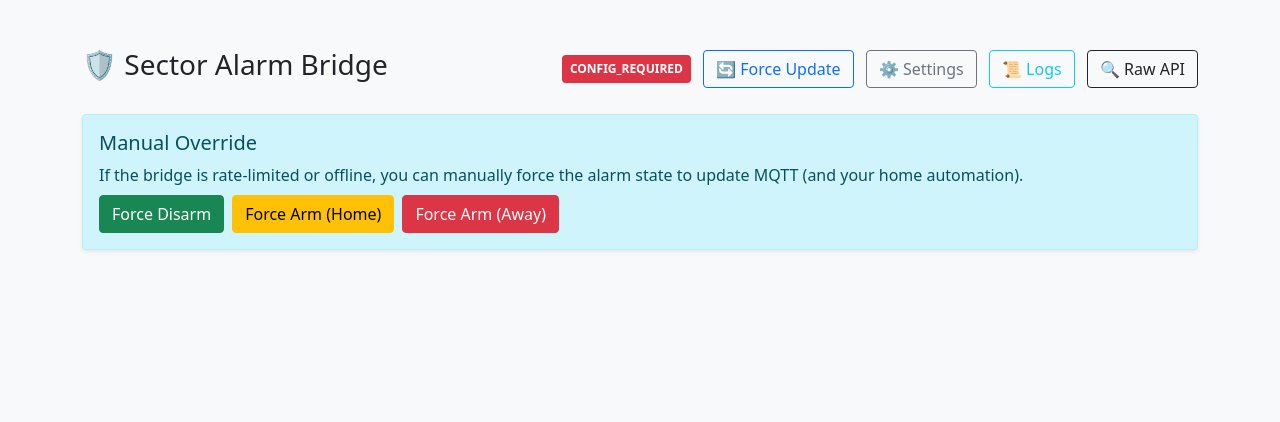
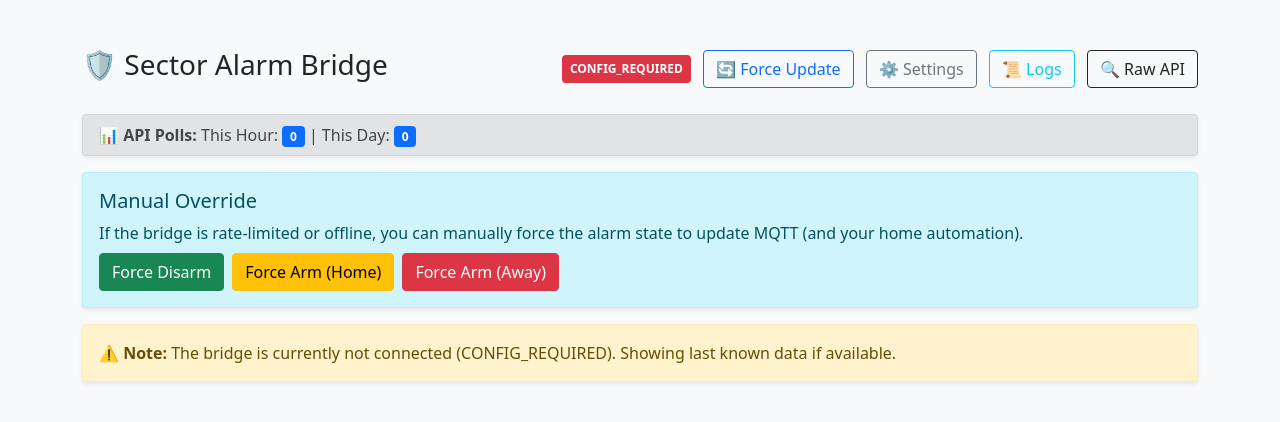
Before and after one commit to stone17/mysectoralarm-mqtt-bridge, a FastAPI app: page / in a window 1280 px wide. Shown: the top 422 px of the page. Run offline with FastAPI, Linux system fonts and the light colour scheme.

Commit message:
wait till next hour on rate limit

```diff
--- a/app/main.py
+++ b/app/main.py
@@ -25,7 +25,11 @@
         self.data = {
             "latest_data": {"status": "Unknown", "temps": [], "humidity": []},
             "backoff_multiplier": 1,
-            "last_poll_try": 0
+            "last_poll_try": 0,
+            "polls_hour": 0,
+            "polls_day": 0,
+            "current_hour": "",
+            "current_day": ""
         }
         self.load()
 
@@ -34,12 +38,9 @@
             try:
                 with open(self.filepath, 'r') as f:
                     file_data = json.load(f)
-                    if "latest_data" in file_data:
-                        self.data["latest_data"] = file_data["latest_data"]
-                    if "backoff_multiplier" in file_data:
-                        self.data["backoff_multiplier"] = file_data["backoff_multiplier"]
-                    if "last_poll_try" in file_data:
-                        self.data["last_poll_try"] = file_data["last_poll_try"]
+                    for key in self.data.keys():
+                        if key in file_data:
+                            self.data[key] = file_data[key]
             except Exception as e:
                 logger.error(f"State Load Error: {e}")
 
@@ -90,6 +91,7 @@
             "mqtt_prefix": "sector",
             "discovery_prefix": "homeassistant",
             "poll_interval": 60,
+            "rate_limit_strategy": "wait_next_hour",
             "email": "",
             "password": "",
             "panel_id": "",
@@ -361,23 +363,32 @@
 
         if first_run:
             first_run = False
-            current_multiplier = state_mgr.data.get("backoff_multiplier", 1)
-            if current_multiplier > 1:
-                last_try = state_mgr.data.get("last_poll_try", 0)
-                now = int(time.time() * 1000)
-                required_wait_ms = interval * current_multiplier * 1000
+            now = int(time.time() * 1000)
+            next_retry_ms = latest_data.get("next_retry")
+            if next_retry_ms and next_retry_ms > now:
+                system_state = "RATE_LIMITED"
+                remaining_s = (next_retry_ms - now) / 1000.0
+                logger.info(f"Resuming wait from previous run. Waiting {remaining_s:.1f}s.")
+                try:
+                    await asyncio.wait_for(poll_wakeup.wait(), timeout=remaining_s)
+                    poll_wakeup.clear()
+                except asyncio.TimeoutError:
+                    pass
 
-                if now - last_try < required_wait_ms:
-                    system_state = "RATE_LIMITED"
-                    remaining_s = (required_wait_ms - (now - last_try)) / 1000.0
-                    latest_data["next_retry"] = last_try + required_wait_ms
-                    logger.info(f"Resuming backoff from previous run. Waiting {remaining_s:.1f}s before next attempt (multiplier: {current_multiplier}).")
+        import datetime
+        now_dt = datetime.datetime.now()
+        current_hour_str = now_dt.strftime("%Y-%m-%d %H")
+        current_day_str = now_dt.strftime("%Y-%m-%d")
 
-                    try:
-                        await asyncio.wait_for(poll_wakeup.wait(), timeout=remaining_s)
-                        poll_wakeup.clear()
-                    except asyncio.TimeoutError:
-                        pass
+        if state_mgr.data.get("current_hour") != current_hour_str:
+            state_mgr.data["current_hour"] = current_hour_str
+            state_mgr.data["polls_hour"] = 0
+        if state_mgr.data.get("current_day") != current_day_str:
+            state_mgr.data["current_day"] = current_day_str
+            state_mgr.data["polls_day"] = 0
+
+        state_mgr.data["polls_hour"] = state_mgr.data.get("polls_hour", 0) + 1
+        state_mgr.data["polls_day"] = state_mgr.data.get("polls_day", 0) + 1
 
         state_mgr.data["last_poll_try"] = int(time.time() * 1000)
         state_mgr.save()
@@ -484,10 +495,16 @@
         interval = int(cfg.data.get("poll_interval", 60))
         sleep_time = interval if system_state == "CONNECTED" else 5
         if system_state == "RATE_LIMITED":
-            current_multiplier = state_mgr.data.get("backoff_multiplier", 1)
-            sleep_time = interval * current_multiplier
-            logger.info(f"Rate limited by API, waiting {sleep_time}s before next attempt (multiplier: {current_multiplier}).")
-            state_mgr.data["backoff_multiplier"] = min(current_multiplier * 2, 60)
+            strategy = cfg.data.get("rate_limit_strategy", "wait_next_hour")
+            if strategy == "wait_next_hour":
+                now = time.time()
+                sleep_time = 3600 - (now % 3600) + 60
+                logger.info(f"Rate limited by API, waiting until next hour ({sleep_time:.0f}s).")
+            else:
+                current_multiplier = state_mgr.data.get("backoff_multiplier", 1)
+                sleep_time = interval * current_multiplier
+                logger.info(f"Rate limited by API, waiting {sleep_time}s before next attempt (multiplier: {current_multiplier}).")
+                state_mgr.data["backoff_multiplier"] = min(current_multiplier * 2, 60)
             state_mgr.save()
 
         latest_data["next_retry"] = int(time.time() * 1000) + int(sleep_time * 1000)
@@ -513,13 +530,13 @@
 templates = Jinja2Templates(directory="app/templates")
 
 # --- ROUTES ---
-@app.get("/", response_class=HTMLResponse)
+@app.get("/")
 async def home(request: Request):
     return templates.TemplateResponse(
         request=request,
         name="index.html",
         context={
-            "request": request, "config": cfg.data, "data": latest_data, "state": system_state
+            "request": request, "config": cfg.data, "data": latest_data, "state": system_state, "state_mgr": state_mgr.data
         }
     )
 
@@ -624,7 +641,8 @@
     panel_id: str = Form(...), panel_code: str = Form(""),
     mqtt_broker: str = Form(...), mqtt_port: int = Form(...),
     mqtt_username: str = Form(""), mqtt_password: str = Form(""),
-    discovery_prefix: str = Form(...), poll_interval: int = Form(...)
+    discovery_prefix: str = Form(...), poll_interval: int = Form(...),
+    rate_limit_strategy: str = Form("wait_next_hour")
 ):
     global sector_api, system_state
 
@@ -633,7 +651,8 @@
         "email": email, "password": password, "panel_id": str(panel_id),
         "panel_code": panel_code, "mqtt_broker": mqtt_broker, "mqtt_port": int(mqtt_port),
         "mqtt_username": mqtt_username, "mqtt_password": mqtt_password,
-        "discovery_prefix": discovery_prefix, "poll_interval": int(poll_interval)
+        "discovery_prefix": discovery_prefix, "poll_interval": int(poll_interval),
+        "rate_limit_strategy": rate_limit_strategy
     })
 
     logger.info("Saving Config...")
--- a/app/templates/index.html
+++ b/app/templates/index.html
@@ -23,6 +23,14 @@
             <button class="btn btn-outline-secondary ms-2" data-bs-toggle="modal" data-bs-target="#configModal">⚙️ Settings</button>
             <button class="btn btn-outline-info ms-2" data-bs-toggle="modal" data-bs-target="#logsModal">📜 Logs</button>
             <button class="btn btn-outline-dark ms-2" data-bs-toggle="modal" data-bs-target="#rawApiModal">🔍 Raw API</button>
+        </div>
+    </div>
+
+    <div class="alert alert-secondary py-2 shadow-sm d-flex justify-content-between align-items-center">
+        <div>
+            <strong>📊 API Polls:</strong>
+            This Hour: <span class="badge bg-primary">{{ state_mgr.polls_hour | default(0) }}</span> |
+            This Day: <span class="badge bg-primary">{{ state_mgr.polls_day | default(0) }}</span>
         </div>
     </div>
 
@@ -66,15 +74,10 @@
             <button type="submit" name="status" value="armed" class="btn btn-danger">Force Arm (Away)</button>
         </form>
     </div>
-    {% endif %}
 
-    {% if state == 'CONNECTED' or data.status != 'Unknown' or data.sensors %}
-    <div class="row g-4 mt-2">
-        {% if state != 'CONNECTED' %}
-        <div class="col-md-12">
-            <div class="alert alert-warning py-2 mb-0 shadow-sm d-flex justify-content-between align-items-center">
+    <div class="alert alert-warning shadow-sm mt-3 d-flex justify-content-between align-items-center">
         <div>
-                    <strong>⚠️ Note:</strong> The bridge is currently not connected ({{ state }}). Showing last known data.
+            <strong>⚠️ Note:</strong> The bridge is currently not connected ({{ state }}). Showing last known data if available.
             {% if data.next_retry %}
             <br><small>Next retry: <span class="next-retry-time" data-ts="{{ data.next_retry }}">{{ data.next_retry }}</span></small>
             {% endif %}
@@ -85,8 +88,10 @@
         </form>
         {% endif %}
     </div>
-        </div>
     {% endif %}
+
+    {% if state == 'CONNECTED' or data.status != 'Unknown' or data.sensors %}
+    <div class="row g-4 mt-2">
         <div class="col-md-12">
             <div class="card shadow-sm {{ 'card-err' if data.status == 'armed' else 'card-ok' }}">
                 <div class="card-body d-flex justify-content-between">
@@ -163,9 +168,18 @@
                             </div>
                         </div>
                         <hr>
-                        <div class="mb-2">
+                        <div class="row">
+                            <div class="col-md-6 mb-2">
                                 <label>Polling Interval (Seconds)</label>
                                 <input type="number" name="poll_interval" class="form-control" value="{{ config.poll_interval }}" min="10" required>
+                            </div>
+                            <div class="col-md-6 mb-2">
+                                <label>Rate Limit Strategy</label>
+                                <select name="rate_limit_strategy" class="form-select">
+                                    <option value="wait_next_hour" {% if config.rate_limit_strategy == 'wait_next_hour' or not config.rate_limit_strategy %}selected{% endif %}>Wait till next hour (Default)</option>
+                                    <option value="exponential_backoff" {% if config.rate_limit_strategy == 'exponential_backoff' %}selected{% endif %}>Increasing wait periods</option>
+                                </select>
+                            </div>
                         </div>
                     </div>
                     <div class="modal-footer">
```
Lines whose indentation alone changed are shown as unchanged.
